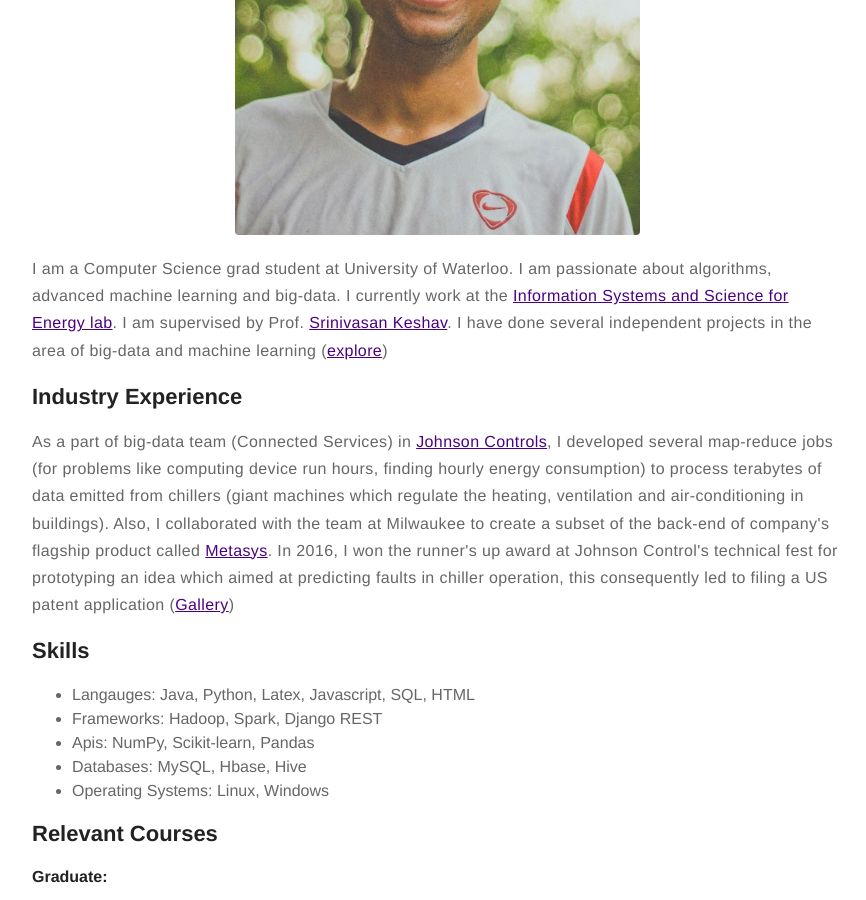
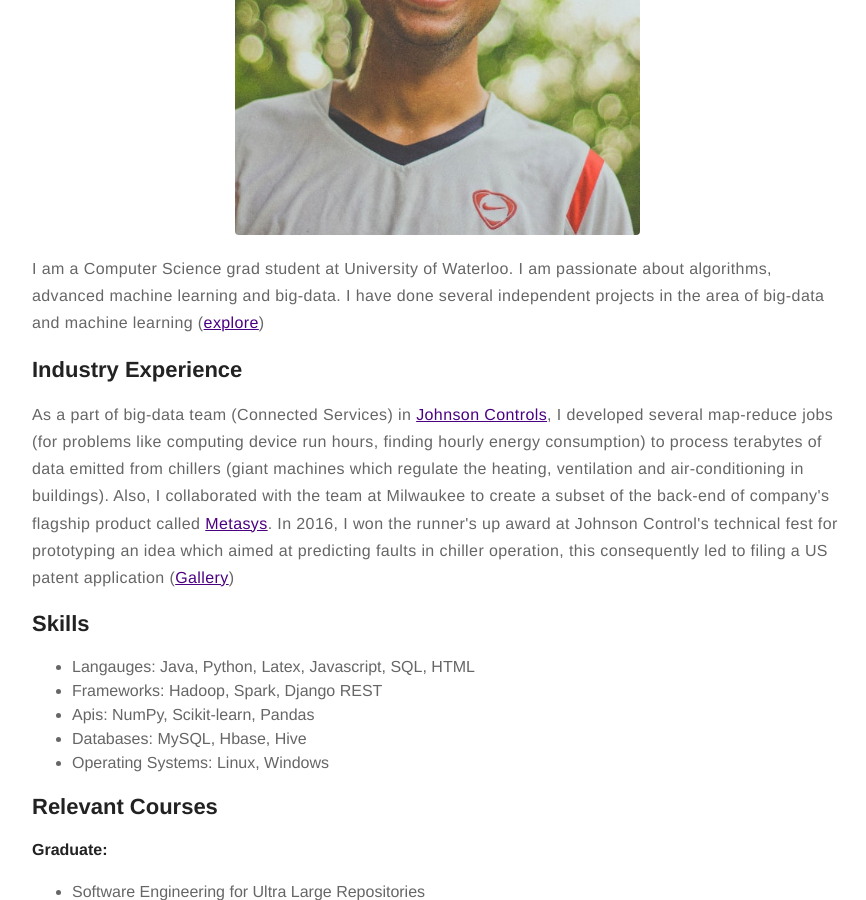
Before and after one commit to dishant-mittal/dishant-mittal.github.io, a Jekyll site: the page built from about.md, in a window 1280 px wide and 900 px high, scrolled down 355 px. Shown: the whole window, without its empty margins (203-1069 px from the left). Built offline with Jekyll 4.4.1, drawn with Linux system fonts in a browser that asks for light colours.

Commit message:
Update about.md

```diff
--- a/about.md
+++ b/about.md
@@ -5,7 +5,7 @@
 ![Profile Image]({{ site.url }}/{{ site.picture }})
 
 <p>I am a Computer Science grad student at University of Waterloo. I am passionate about algorithms, advanced machine learning and big-data.
-I currently work at the <a href="http://blizzard.cs.uwaterloo.ca/iss4e/">Information Systems and Science for Energy lab</a>. I am supervised by Prof. <a href="https://en.wikipedia.org/wiki/Srinivasan_Keshav">Srinivasan Keshav</a>. I have done several independent projects in the area of big-data and machine learning
+<!---I currently work at the <a href="http://blizzard.cs.uwaterloo.ca/iss4e/">Information Systems and Science for Energy lab</a>. I am supervised by Prof. <a href="https://en.wikipedia.org/wiki/Srinivasan_Keshav">Srinivasan Keshav</a>.--> I have done several independent projects in the area of big-data and machine learning
  (<a href="https://dishant-mittal.github.io/projects/">explore</a>)</p>
 
 <h2>Industry Experience</h2>
```
